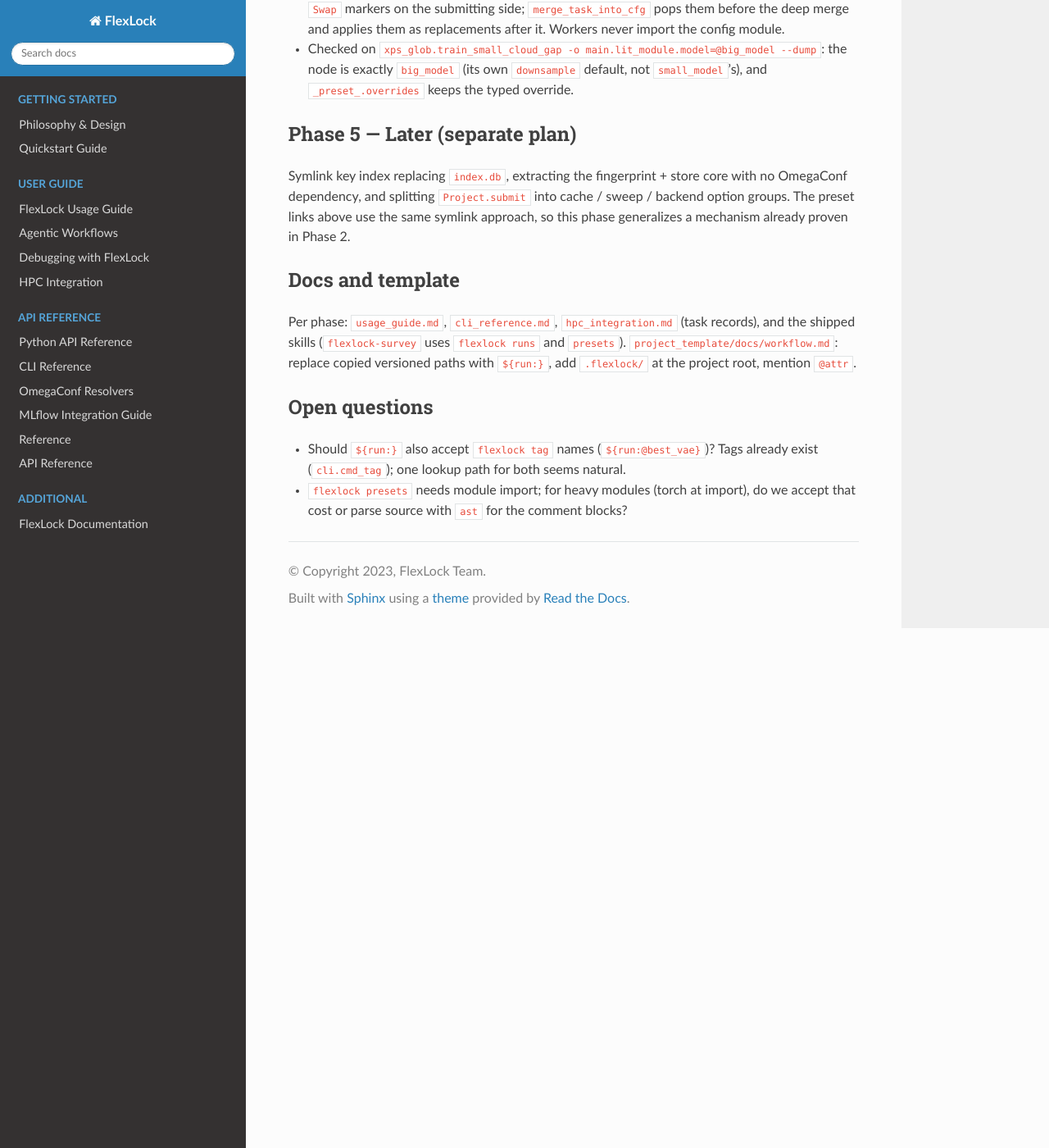
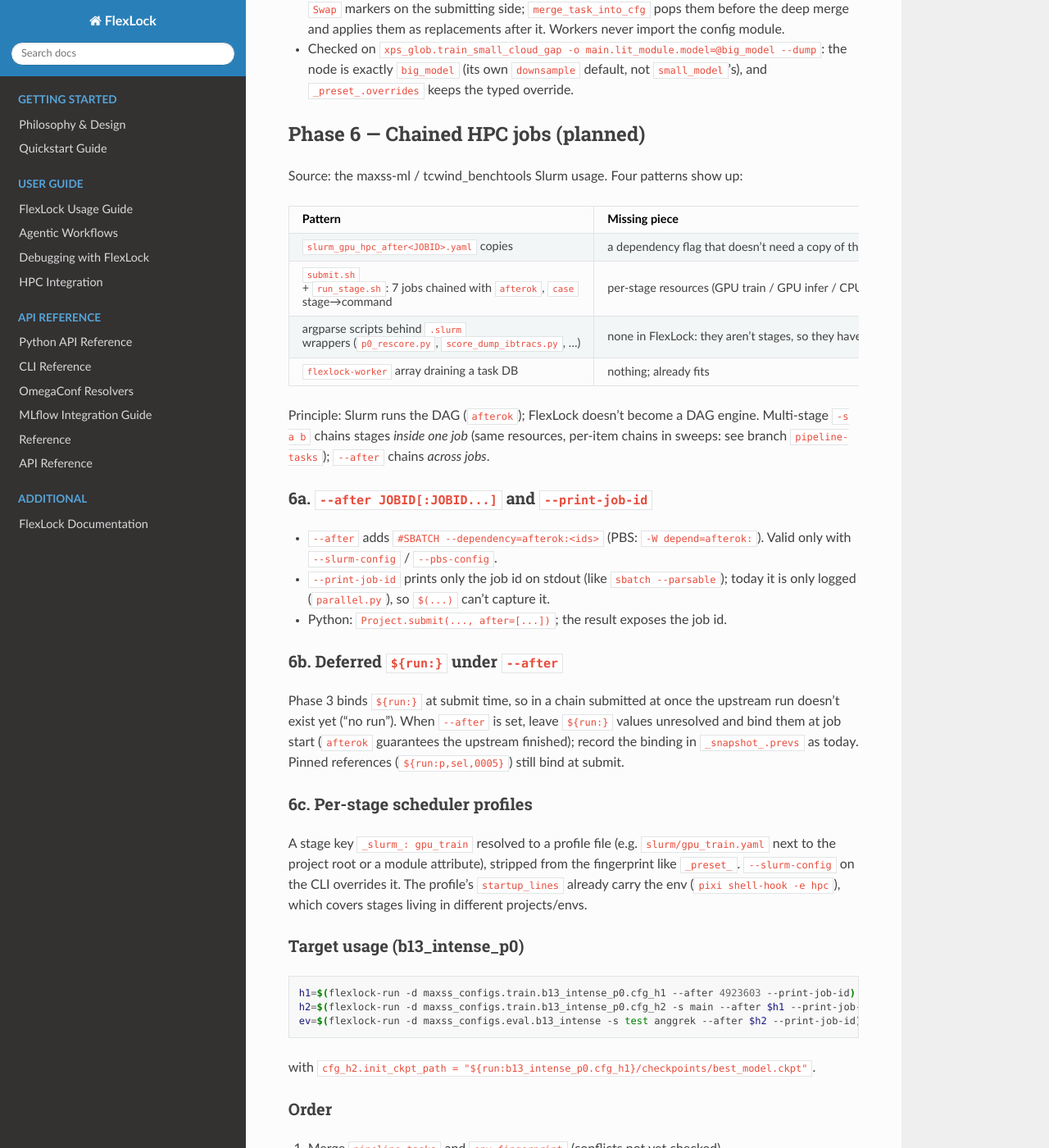
Before and after one commit to quentinf00/flexlock, a Sphinx documentation site: the page built from docs/dev_plan_presets_records.md, in a window 1280 px wide and 1400 px high, scrolled down 7239 px. Shown: the whole window at 82% size. Built offline with Sphinx 7.4.7 and the Read the Docs theme 3.1.0, drawn with Linux system fonts in a browser that asks for light colours; some of the changed text lies outside the part shown.

Commit message:
docs: plan phase 6, chained HPC jobs (--after, deferred ${run:}, per-stage profiles)
Co-Authored-By: Claude Opus 5.5 <noreply@anthropic.com>

````diff
--- a/docs/dev_plan_presets_records.md
+++ b/docs/dev_plan_presets_records.md
@@ -330,6 +330,62 @@ fallback; escape; sweep expansion; error listing.
   the node is exactly `big_model` (its own `downsample` default, not
   `small_model`'s), and `_preset_.overrides` keeps the typed override.
 
+## Phase 6 — Chained HPC jobs (planned)
+
+Source: the maxss-ml / tcwind_benchtools Slurm usage. Four patterns show up:
+
+| Pattern | Missing piece |
+|---|---|
+| `slurm_gpu_hpc_after<JOBID>.yaml` copies | a dependency flag that doesn't need a copy of the resources file |
+| `submit.sh` + `run_stage.sh`: 7 jobs chained with `afterok`, `case` stage→command | per-stage resources (GPU train / GPU infer / CPU score), two pixi envs, a job id you can capture |
+| argparse scripts behind `.slurm` wrappers (`p0_rescore.py`, `score_dump_ibtracs.py`, …) | none in FlexLock: they aren't stages, so they have no `run.lock` and hard-coded paths |
+| `flexlock-worker` array draining a task DB | nothing; already fits |
+
+Principle: Slurm runs the DAG (`afterok`); FlexLock doesn't become a DAG engine.
+Multi-stage `-s a b` chains stages *inside one job* (same resources, per-item
+chains in sweeps: see branch `pipeline-tasks`); `--after` chains *across jobs*.
+
+### 6a. `--after JOBID[:JOBID...]` and `--print-job-id`
+
+- `--after` adds `#SBATCH --dependency=afterok:<ids>` (PBS: `-W depend=afterok:`).
+  Valid only with `--slurm-config` / `--pbs-config`.
+- `--print-job-id` prints only the job id on stdout (like `sbatch --parsable`);
+  today it is only logged (`parallel.py`), so `$(...)` can't capture it.
+- Python: `Project.submit(..., after=[...])`; the result exposes the job id.
+
+### 6b. Deferred `${run:}` under `--after`
+
+Phase 3 binds `${run:}` at submit time, so in a chain submitted at once the
+upstream run doesn't exist yet ("no run"). When `--after` is set, leave
+`${run:}` values unresolved and bind them at job start (`afterok` guarantees
+the upstream finished); record the binding in `_snapshot_.prevs` as today.
+Pinned references (`${run:p,sel,0005}`) still bind at submit.
+
+### 6c. Per-stage scheduler profiles
+
+A stage key `_slurm_: gpu_train` resolved to a profile file (e.g.
+`slurm/gpu_train.yaml` next to the project root or a module attribute), stripped
+from the fingerprint like `_preset_`. `--slurm-config` on the CLI overrides it.
+The profile's `startup_lines` already carry the env (`pixi shell-hook -e hpc`),
+which covers stages living in different projects/envs.
+
+### Target usage (b13_intense_p0)
+
+```bash
+h1=$(flexlock-run -d maxss_configs.train.b13_intense_p0.cfg_h1 --after 4923603 --print-job-id)
+h2=$(flexlock-run -d maxss_configs.train.b13_intense_p0.cfg_h2 -s main --after $h1 --print-job-id)
+ev=$(flexlock-run -d maxss_configs.eval.b13_intense -s test anggrek --after $h2 --print-job-id)
+```
+
+with `cfg_h2.init_ckpt_path = "${run:b13_intense_p0.cfg_h1}/checkpoints/best_model.ckpt"`.
+
+### Order
+
+1. Merge `pipeline-tasks` and `env-fingerprint` (conflicts not yet checked).
+2. 6a. 3. 6b. 4. 6c.
+5. Project side (not FlexLock): port the eval/score scripts to stages
+   (`p0_rescore.py`'s `RUNS` × product table → presets or a sweep).
+
 ## Phase 5 — Later (separate plan)
 
 Symlink key index replacing `index.db`, extracting the fingerprint + store core
````
